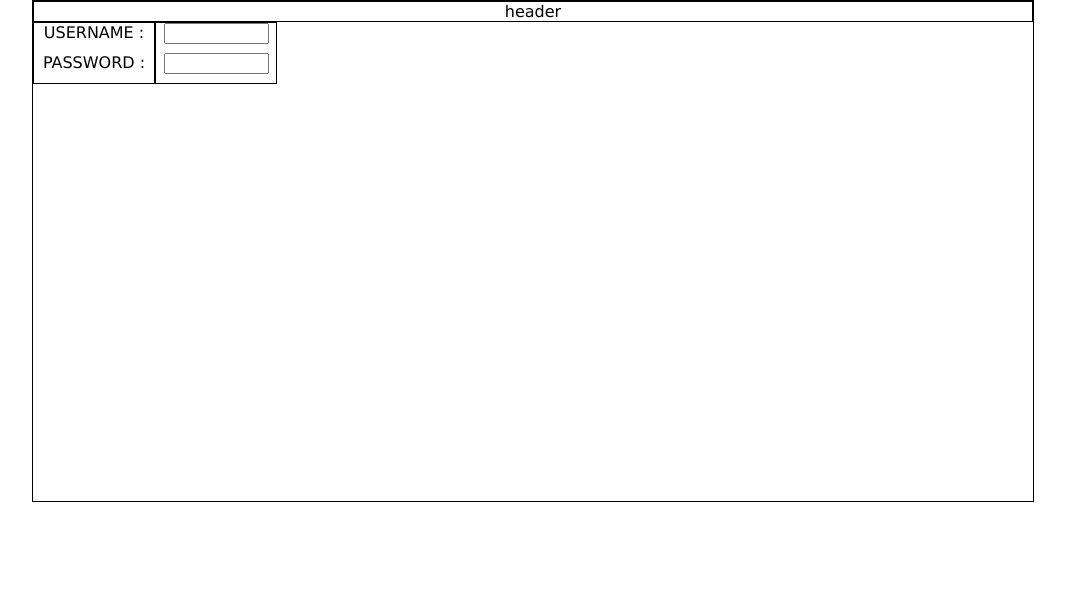
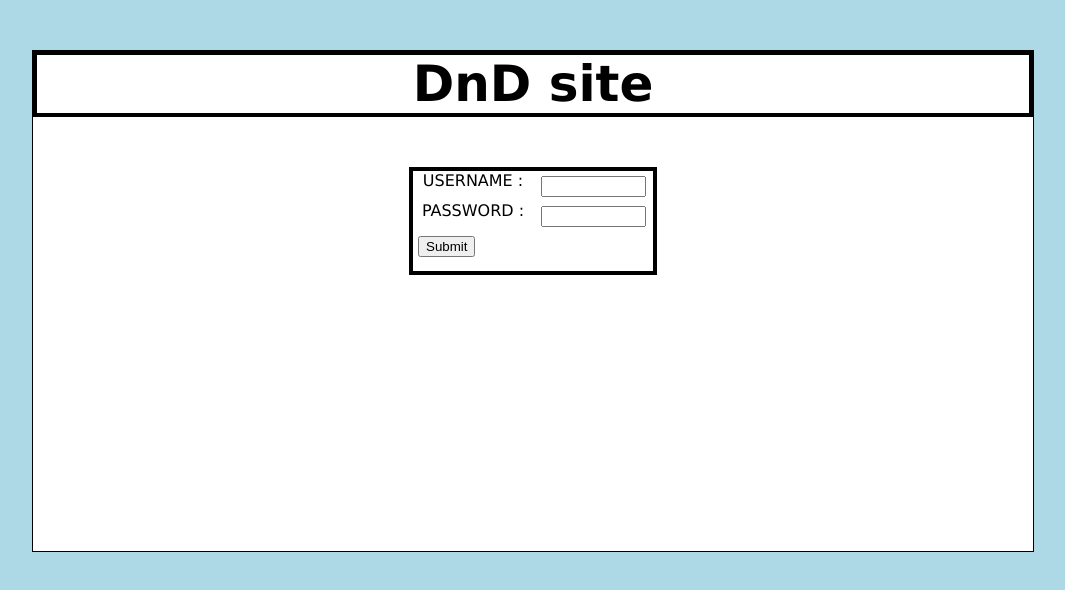
Before and after one commit to fabio1310/dndSite, a plain HTML site: page index.html in a window 1280 px wide. Shown: the whole page, without its empty margins (107-1172 px from the left). Drawn offline with Linux system fonts and the light colour scheme.

Commit message:
css impostato
login quasi pronto

```diff
--- a/index.html
+++ b/index.html
@@ -9,9 +9,10 @@
 <body>
 
 	<div id="header">
-		header
+		DnD site
 	</div>
-		<form action="login.php" method="post">
+		<form action="script/login.php" method="get">
+			<div id="login">
 				<div class="loginPanel">
 					<div class="loginPanelElement">
 						USERNAME :
@@ -22,11 +23,13 @@
 				</div>
 				<div class="loginPanel">
 					<div class="loginPanelElement">
-					<input type="text" 	size="10"/>
+						<input id="username" name="username" type="text" 	size="10"/>
 					</div>
 					<div class="loginPanelElement">
-					<input type="password" 	size="10"/>
+						<input id="password" name="password"type="password" 	size="10"/>
 					</div>
+				</div>
+				<input type="submit"/>
 			</div>
 		</form>
 </body>
--- a/style.css
+++ b/style.css
@@ -1,5 +1,6 @@
 html{
 	font-family: Verdana;
+	background-color:lightblue;
 }
 
 
@@ -7,19 +8,40 @@ body{
 	border: solid 1px black;
 	width: 1000px;
 	height: 500px;
-	margin: auto;
+	margin-top:50px;
+	margin-bottom:auto;
+	margin-left:auto;
+	margin-right:auto;
+	background-color:white;
 }
 
 div#header{
-	border: solid 1px black;
+	border: solid 4px black;
 	text-align: center;
+	font-size: 50px;
+	font-weight: bold;
+}
+
+
+div#login{
+	border: solid 4px black;
+	height: 100px;
+	width: 240px;
+	margin-top:50px;
+	margin-bottom:auto;
+	margin-left:auto;
+	margin-right:auto;
+}
+
+
+input{
+	margin: 5px;
 }
 
 div.loginPanel{
 	height: 60px;
 	width: 120px;
 	float:left;
-	border: solid 1px black;
 }
 
 div.loginPanelElement{
```
Lines whose indentation alone changed are shown as unchanged.
